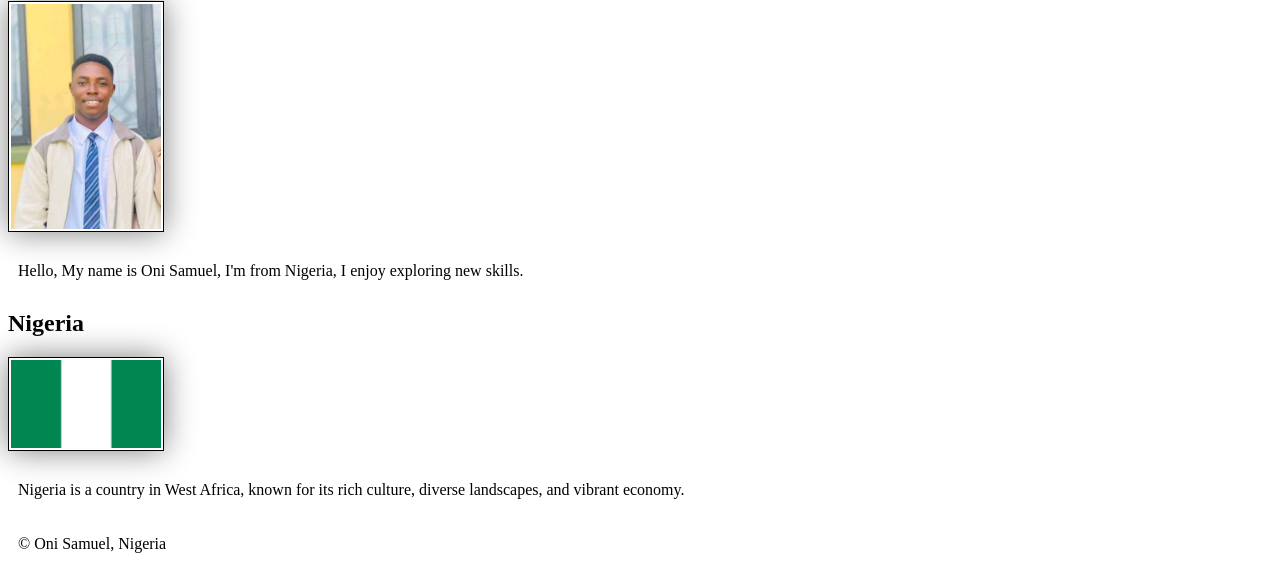
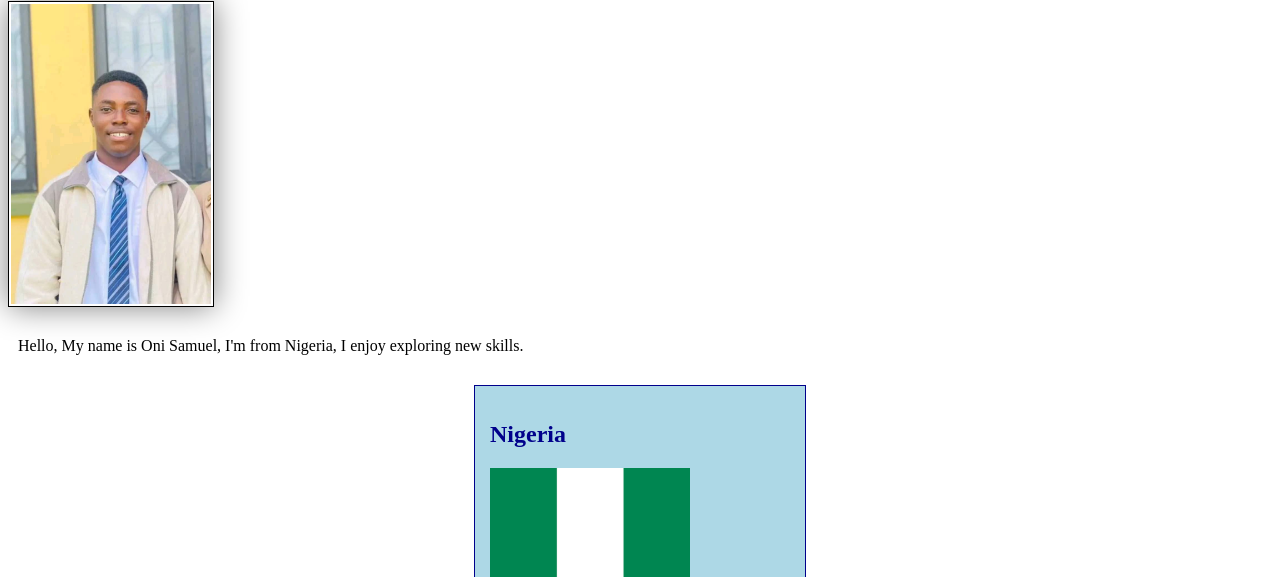
Before and after one commit to Samizy29/WDD130, a plain HTML site: page index.html in a window 1280 px wide. Shown: the part 223-800 px from the top of the page. Drawn offline with Linux system fonts and the light colour scheme.

Commit message:
Updated WK2

```diff
--- a/styles/styles.css
+++ b/styles/styles.css
@@ -16,9 +16,9 @@ h1 {
     color: darkblue;
 }
 
-/* Image styling */
-img {
-    width: 150px;
+/* Image styling for images inside the main element */
+main img {
+    width: 200px;
     height: auto;
     border: 1px solid black;
     padding: 2px;
@@ -29,3 +29,26 @@ img {
 p {
     padding: 10px;
 }
+
+/* Styling for the aside element */
+aside {
+    width: 300px;
+    margin: 20px auto;
+    border: 1px solid darkblue;
+    padding: 15px;
+    background-color: lightblue;
+    color: darkblue;
+}
+
+/* Styling for images inside the aside element */
+aside img {
+    width: 200px;
+    height: auto;
+}
+
+/* Styling for the footer element */
+footer {
+    margin-top: 20px;
+    border-top: 1px solid darkblue;
+    text-align: center;
+}
```
